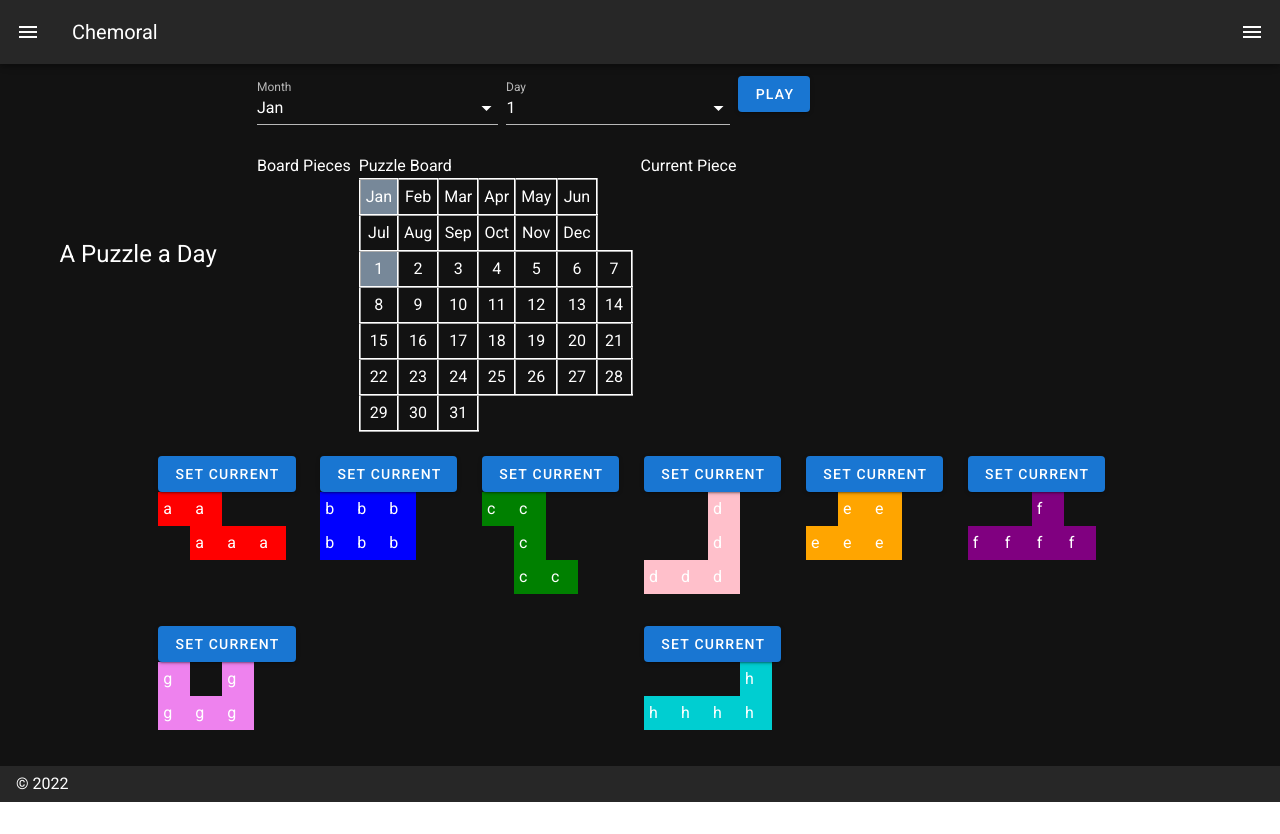
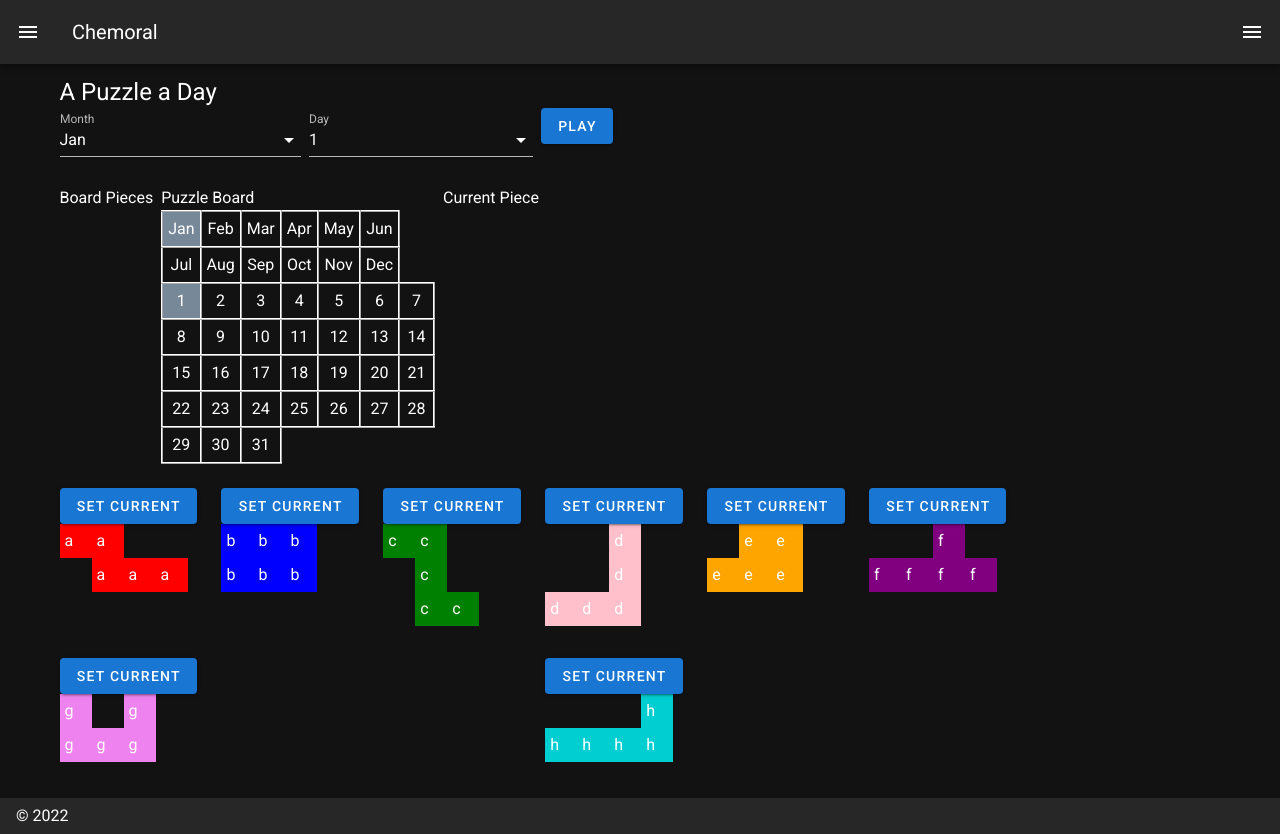
Before and after one commit to chemoral87/a-puzzle-a-day, a Nuxt app: page / in a window 1280 px wide. Before the commit the page ends 802 px from the top, so only its background shows below. Built offline with nearby package versions, Linux system fonts and the light colour scheme.

Commit message:
autoresolve

```diff
--- a/pages/index.vue
+++ b/pages/index.vue
@@ -1,8 +1,7 @@
 <template>
-  <v-row justify="center" align="center">
-    <v-col>
+  <div>
     <span class="headline">A Puzzle a Day </span>
-    </v-col>
+    <v-row>
       <v-col cols="12" sm="12" md="10">
         <PuzzleBoard />
       </v-col>
@@ -10,4 +9,5 @@
         <Box />
       </v-col>
     </v-row>
+  </div>
 </template>
```
Lines whose indentation alone changed are shown as unchanged.
